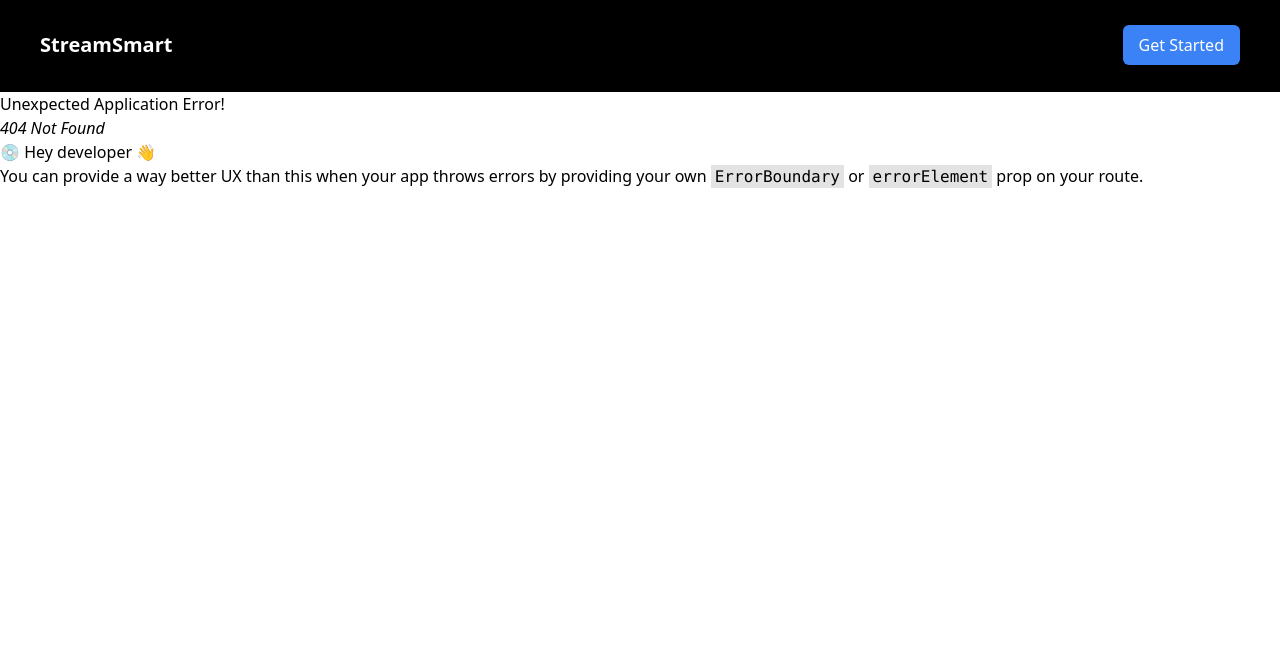
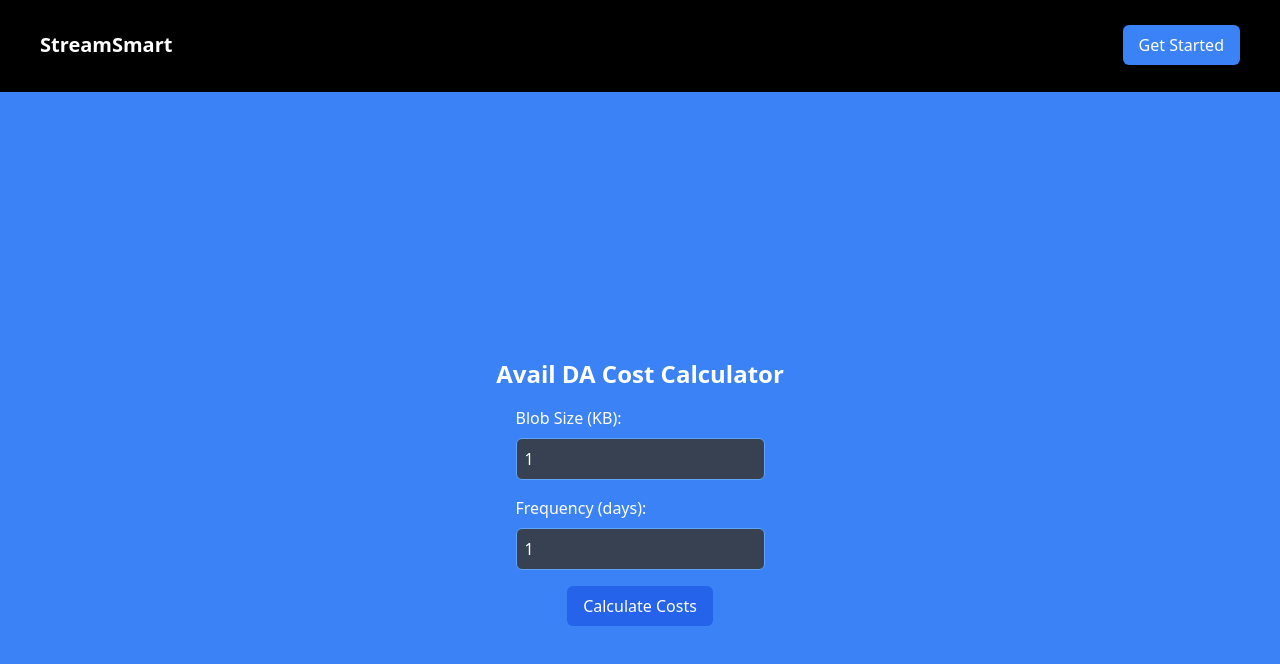
Before and after one commit to ayushsingh82/StreamSmart, a React (Vite) app: page /avail in a window 1280 px wide. Before the commit this address had no page. Shown: the top 664 px of the page. Built offline with nearby package versions, Linux system fonts and the light colour scheme.

Commit message:
avail calculator

```diff
--- a/package.json
+++ b/package.json
@@ -11,8 +11,10 @@
   },
   "dependencies": {
     "axios": "^1.7.7",
+    "chart.js": "^4.4.6",
     "framer-motion": "^11.11.9",
     "react": "^18.3.1",
+    "react-chartjs-2": "^5.2.0",
     "react-dom": "^18.3.1",
     "react-router-dom": "^6.27.0"
   },
--- /dev/null
+++ b/src/AvailCalculator.jsx
@@ -0,0 +1,105 @@
+import React, { useState } from 'react';
+import { Bar } from 'react-chartjs-2';
+import {
+  Chart as ChartJS,
+  CategoryScale,
+  LinearScale,
+  BarElement,
+  Title,
+  Tooltip,
+  Legend,
+} from 'chart.js';
+
+// Register required components
+ChartJS.register(CategoryScale, LinearScale, BarElement, Title, Tooltip, Legend);
+
+const AvailCalculator = () => {
+  const [blobSize, setBlobSize] = useState(1); // Blob size in kilobytes
+  const [frequency, setFrequency] = useState(1); // Frequency in days
+  const [costs, setCosts] = useState(null);
+
+  // Simple example cost calculator function
+  const calculateCosts = (blobSize, frequency) => {
+    const availCostPerKB = 0.0001;
+    const ethereumCostPerKB = 0.01;
+    const solanaCostPerKB = 0.001;
+
+    return {
+      Avail: blobSize * frequency * availCostPerKB,
+      Ethereum: blobSize * frequency * ethereumCostPerKB,
+      Solana: blobSize * frequency * solanaCostPerKB,
+    };
+  };
+
+  const handleCalculate = () => {
+    const calculatedCosts = calculateCosts(blobSize, frequency);
+    setCosts(calculatedCosts);
+  };
+
+  const chartData = {
+    labels: costs ? Object.keys(costs) : [],
+    datasets: [
+      {
+        label: 'Cost in USD',
+        data: costs ? Object.values(costs) : [],
+        backgroundColor: ['rgba(75,192,192,0.6)', 'rgba(255,99,132,0.6)', 'rgba(54,162,235,0.6)'],
+        borderColor: ['rgba(75,192,192,1)', 'rgba(255,99,132,1)', 'rgba(54,162,235,1)'],
+        borderWidth: 1,
+      },
+    ],
+  };
+
+  const chartOptions = {
+    responsive: true,
+    scales: {
+      y: {
+        beginAtZero: true,
+      },
+    },
+  };
+
+  return (
+    <div className="flex flex-col items-center justify-center min-h-screen bg-blue-500 text-white p-4">
+      <h1 className="text-2xl font-bold mb-4">Avail DA Cost Calculator</h1>
+      <div className="mb-4">
+        <label className="block mb-2">Blob Size (KB):</label>
+        <input
+          type="number"
+          value={blobSize}
+          onChange={(e) => setBlobSize(Number(e.target.value))}
+          className="p-2 rounded-md bg-gray-700 border border-blue-400"
+        />
+      </div>
+      <div className="mb-4">
+        <label className="block mb-2">Frequency (days):</label>
+        <input
+          type="number"
+          value={frequency}
+          onChange={(e) => setFrequency(Number(e.target.value))}
+          className="p-2 rounded-md bg-gray-700 border border-blue-400"
+        />
+      </div>
+      <button onClick={handleCalculate} className="bg-blue-600 text-white px-4 py-2 rounded-md hover:bg-blue-700">
+        Calculate Costs
+      </button>
+
+      {costs && (
+        <div className="mt-6 w-full max-w-md bg-gray-800 p-4 rounded-md shadow-md">
+          <h2 className="text-lg font-semibold">Cost Comparison</h2>
+          <div className="h-64">
+            <Bar data={chartData} options={chartOptions} />
+          </div>
+          <ul className="mt-4">
+            {Object.entries(costs).map(([chain, cost]) => (
+              <li key={chain}>
+                {chain}: ${cost.toFixed(4)}
+              </li>
+            ))}
+          </ul>
+        </div>
+      )}
+    </div>
+  );
+};
+
+export default AvailCalculator;
--- a/src/components/Navbar.jsx
+++ b/src/components/Navbar.jsx
@@ -40,6 +40,11 @@ function Navbar() {
                 className='block px-4 py-2 text-black hover:bg-gray-200'>
              Odos
               </a>
+              <a
+              href='/avail'
+              className='block px-4 py-2 text-black hover:bg-gray-200'>
+           Avail
+            </a>
 
               </div>
             )}
--- a/src/main.jsx
+++ b/src/main.jsx
@@ -24,6 +24,7 @@ import TerminateId from './components/Streams/TerminateId.jsx'
 import DeleteId from './components/Streams/DeleteId.jsx'
 import StreamLayout from './components/Streams/StreamLayout.jsx'
 import FunctionLayout from './components/Functions/FunctionLayout.jsx'
+import AvailCalculator from './AvailCalculator.jsx'
 
 import {
   createBrowserRouter,
@@ -58,6 +59,7 @@ const router = createBrowserRouter(
       <Route path='/delete-id' element={<DeleteId/>}/>
       <Route path='/streamlayout' element={<StreamLayout/>}/>
       <Route path='/functionlayout' element={<FunctionLayout/>}/>
+      <Route path='/avail' element={<AvailCalculator/>}/>
     </Route>
   )
 );
```
Also changed, not shown: 1 other file (tests, documents, lock files or other folders).
